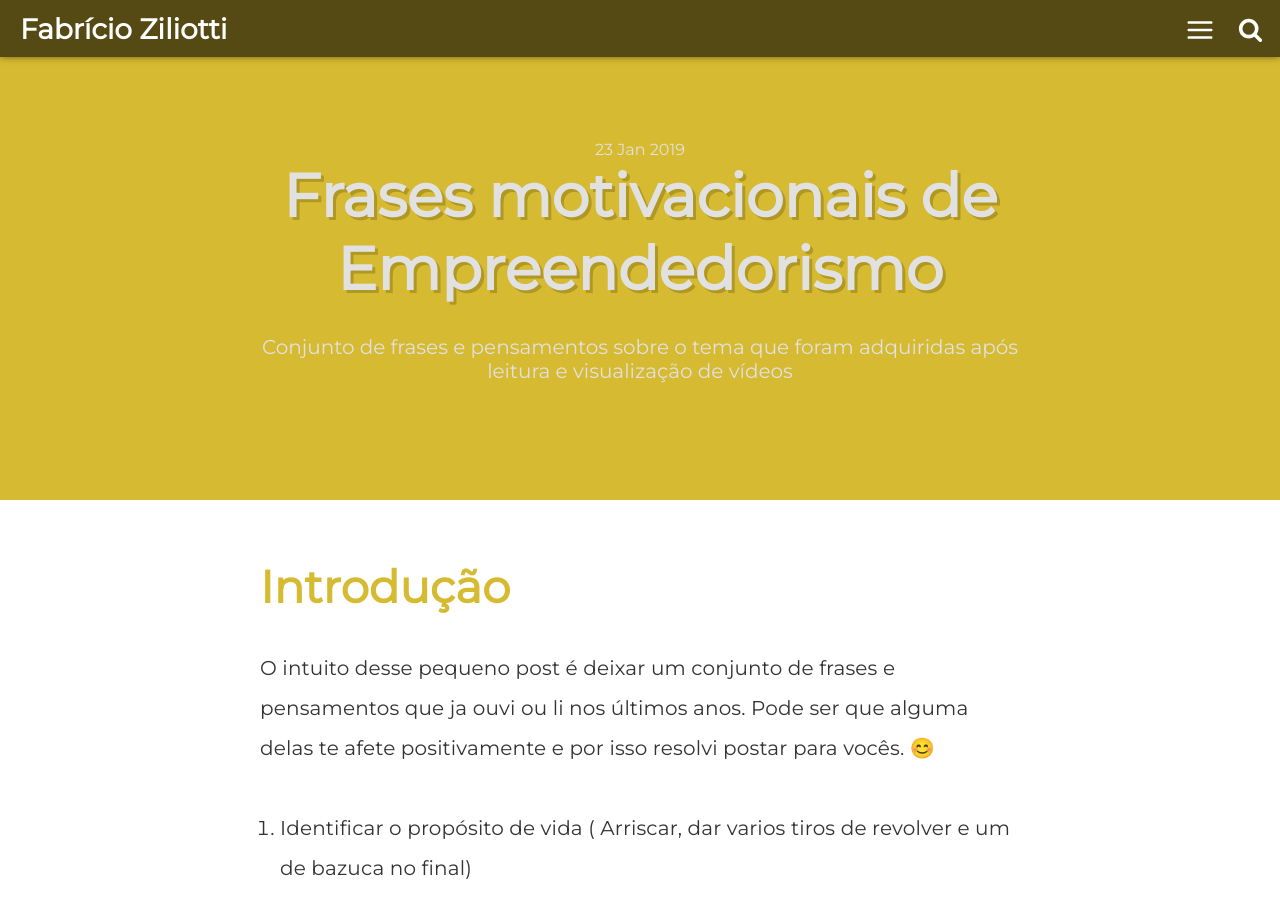
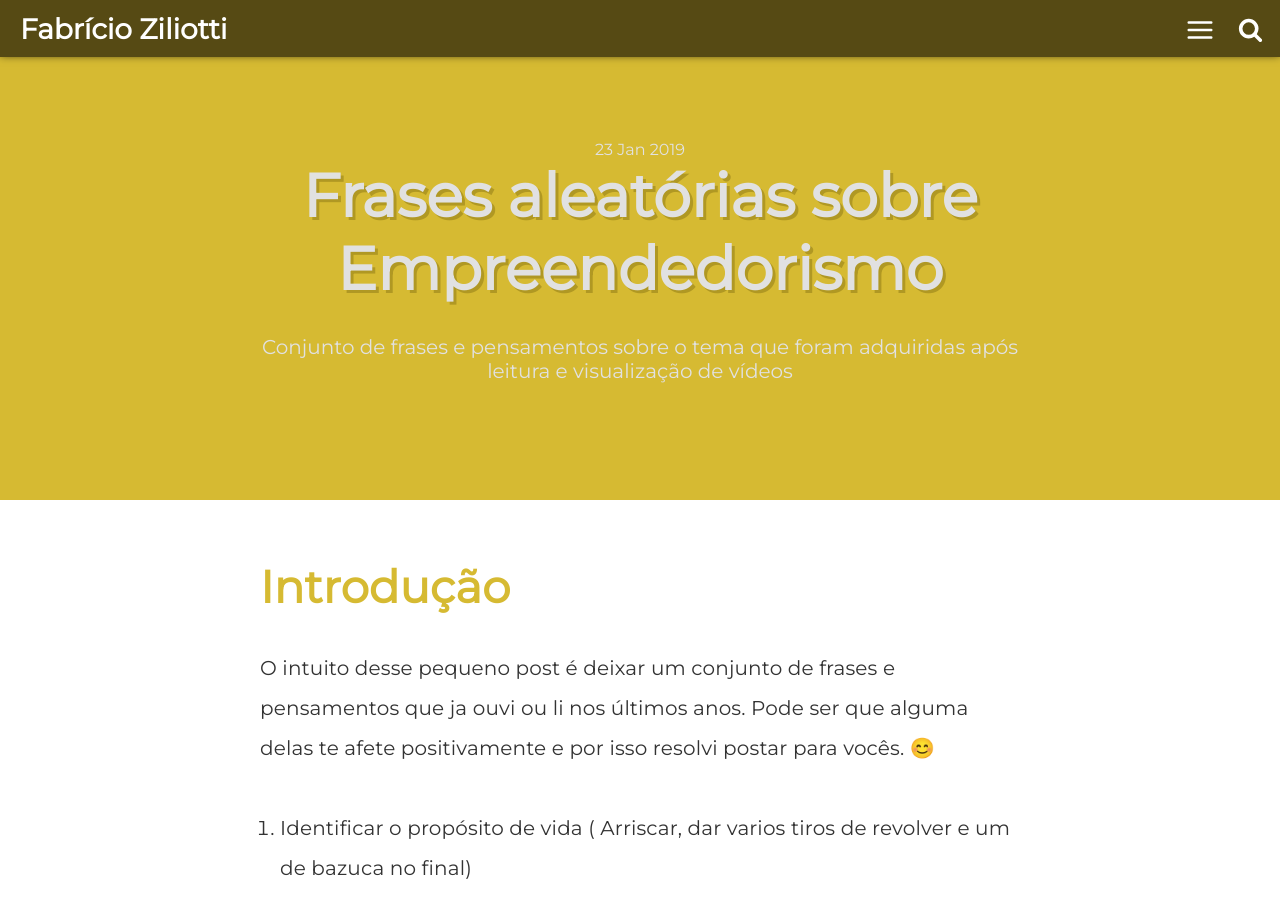
Before and after one commit to Fziliotti/oldBlog, a Jekyll site: the page built from _posts/2019-01-23-frases-empreendedorismo.md, in a window 1280 px wide and 900 px high. Built offline with Jekyll 4.4.1, drawn with Linux system fonts in a browser that asks for light colours; comment, search, counter and statistics services are not loaded.

Commit message:
alterando titulo do post

```diff
--- a/_posts/2019-01-23-frases-empreendedorismo.md
+++ b/_posts/2019-01-23-frases-empreendedorismo.md
@@ -1,7 +1,7 @@
 ---
 layout: post
 comments: true
-title: "Frases motivacionais de Empreendedorismo"
+title: "Frases aleatórias sobre Empreendedorismo"
 date: 2019-01-23 06:00:27
 image: '/assets/img/'
 description: 'Conjunto de frases e pensamentos sobre o tema que foram adquiridas após leitura e visualização de vídeos'
```
